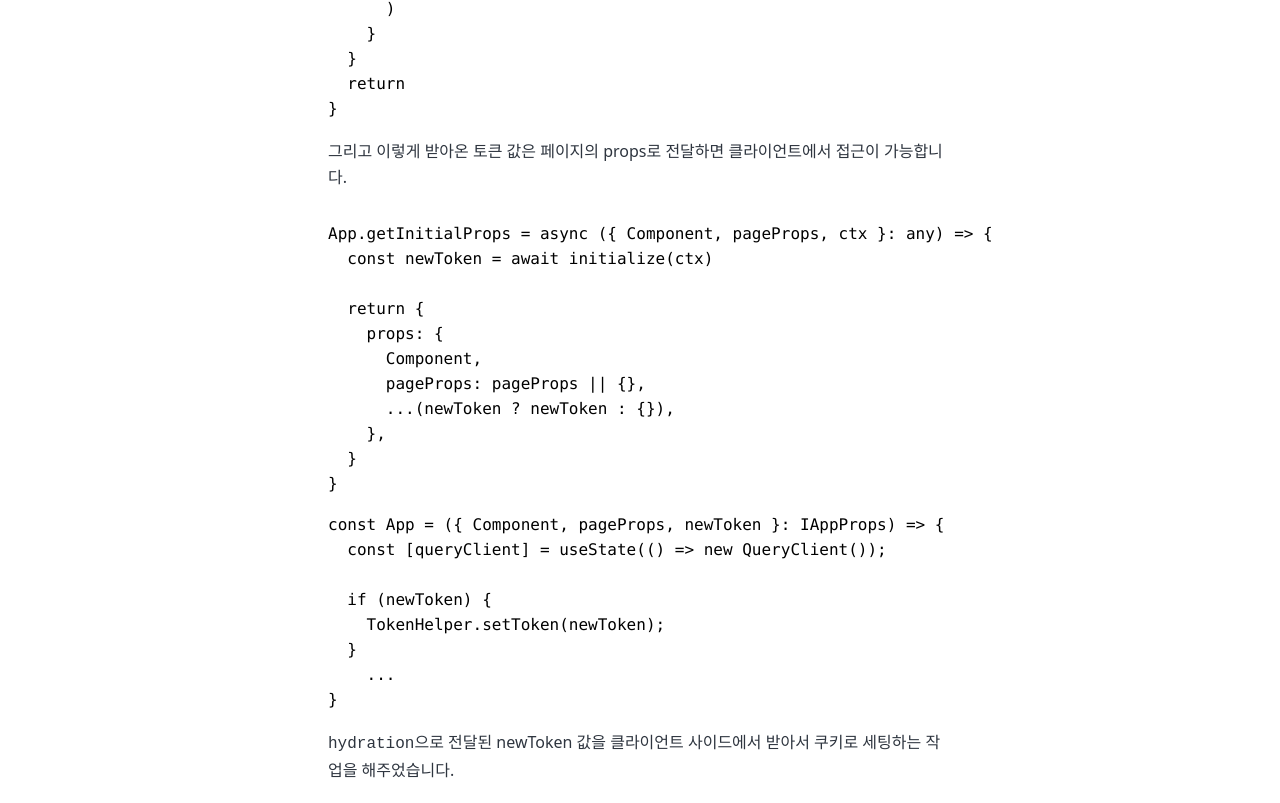
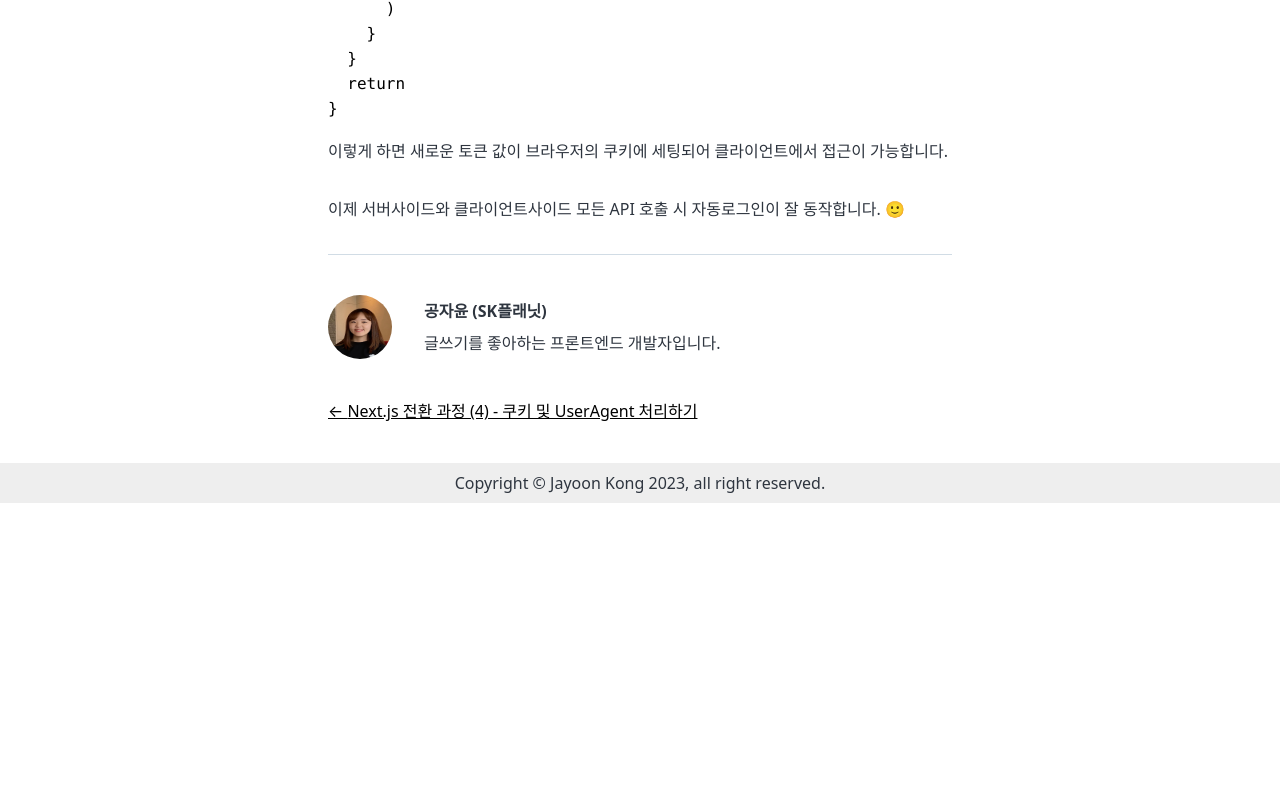
Before and after one commit to jayoon-kong/jayoon-kong.github.io, a Gatsby site: page /nextjs-refresh-token/ in a window 1280 px wide. Shown: the part 4777-5580 px from the top of the page. After the commit the page ends 5280 px from the top, so only its background shows below. Built offline with nearby package versions, Linux system fonts and the light colour scheme; Gatsby itself is replaced by a stand-in of ours; some packages are replaced by stand-ins of ours; code samples lack their colours; a web font is replaced by a local one.

Commit message:
포스팅 내용 수정

````diff
--- a/content/blog/nextjs-refresh-token/index.md
+++ b/content/blog/nextjs-refresh-token/index.md
@@ -182,33 +182,6 @@ const initialize = async (ctx: any) => {
 }
 ```
 
-그리고 이렇게 받아온 토큰 값은 페이지의 props로 전달하면 클라이언트에서 접근이 가능합니다.
-
-```javascript
-App.getInitialProps = async ({ Component, pageProps, ctx }: any) => {
-  const newToken = await initialize(ctx)
-
-  return {
-    props: {
-      Component,
-      pageProps: pageProps || {},
-      ...(newToken ? newToken : {}),
-    },
-  }
-}
-```
-
-```javascript
-const App = ({ Component, pageProps, newToken }: IAppProps) => {
-  const [queryClient] = useState(() => new QueryClient());
-
-  if (newToken) {
-    TokenHelper.setToken(newToken);
-  }
-	...
-}
-```
-
-`hydration`으로 전달된 newToken 값을 클라이언트 사이드에서 받아서 쿠키로 세팅하는 작업을 해주었습니다.
+이렇게 하면 새로운 토큰 값이 브라우저의 쿠키에 세팅되어 클라이언트에서 접근이 가능합니다.
 
 이제 서버사이드와 클라이언트사이드 모든 API 호출 시 자동로그인이 잘 동작합니다. 🙂
````
